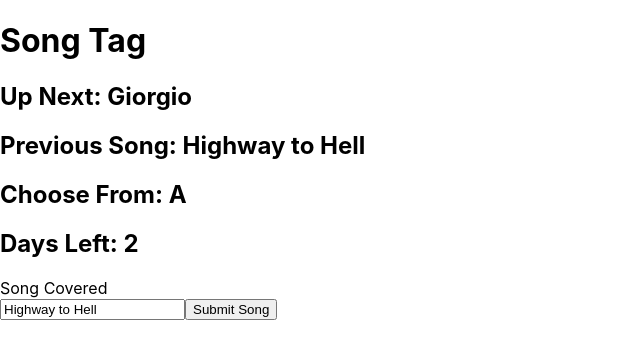
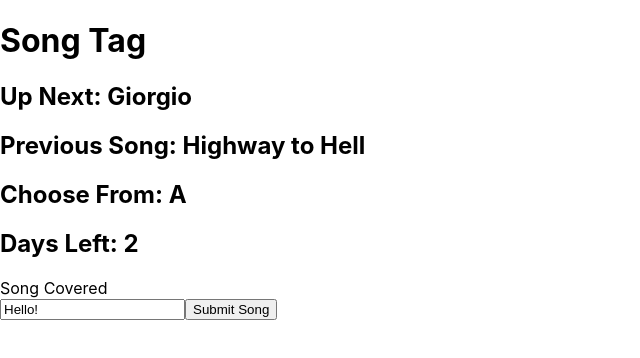
Before and after one commit to giorgiovh/song-tag, a React (Create React App) app: page / in a window 1280 px wide. Shown: the top 358 px of the page, without its empty margins (0-640 px from the left). Built offline with nearby package versions, Linux system fonts and the light colour scheme; the HTML template or start-up script is replaced by a standard one.

Commit message:
links songCovered in state to the value in the input

```diff
--- a/src/App.js
+++ b/src/App.js
@@ -19,7 +19,8 @@ class App extends Component {
       personIdx: 0,
       alphLetterIdx: 0,
       daysLeft: 2,
-      prevSong: "Highway to Hell"
+      prevSong: "Highway to Hell",
+      songCovered: "Hello!"
     }
   }
 
@@ -42,6 +43,10 @@ class App extends Component {
     // else if initial of song submitted === lastLetterOfSong, then inc lastLetterOfSong
   }
 
+  handleChange = e => {
+    this.setState({ songCovered: e.target.value })
+  }
+
   render() {
     return (
       <>
@@ -50,8 +55,7 @@ class App extends Component {
         <PrevSong prevSong={this.state.prevSong}/>
         <Letters letter={alphabet[this.state.alphLetterIdx % alphabet.length]} />
         <DaysLeft daysLeft={this.state.daysLeft} />
-        {/* <Button moveTurn={this.moveTurn} /> */}
-        <Form moveTurn={this.moveTurn} prevSong={this.state.prevSong}/>
+        <Form moveTurn={this.moveTurn} songCovered={this.state.songCovered}/>
       </>
     )
   }
--- a/src/components/Form.js
+++ b/src/components/Form.js
@@ -7,7 +7,7 @@ const Form = (props) => {
             <label htmlFor="">Song Covered</label>
             <br />
             <form /*onSubmit={}*/>
-                <Input prevSong={props.prevSong}/>
+                <Input songCovered={props.songCovered}/>
                 <Button moveTurn={props.moveTurn}/>
             </form>
         </>
--- a/src/components/Input.js
+++ b/src/components/Input.js
@@ -1,6 +1,11 @@
 const Input = (props) => {
     return (
-        <input type="text" value={props.prevSong}/>
+        <input
+            type="text"
+            name="song-covered"
+            value={props.songCovered}
+            onChange={props.handleChange}
+        />
     )
 }
 
--- a/src/components/PrevSong.js
+++ b/src/components/PrevSong.js
@@ -2,7 +2,6 @@ const PrevSong = (props) => {
     return (
         <>
             <h2>Previous Song: {props.prevSong}</h2>
-            {console.log(props)}
         </>
     )
 }
```
